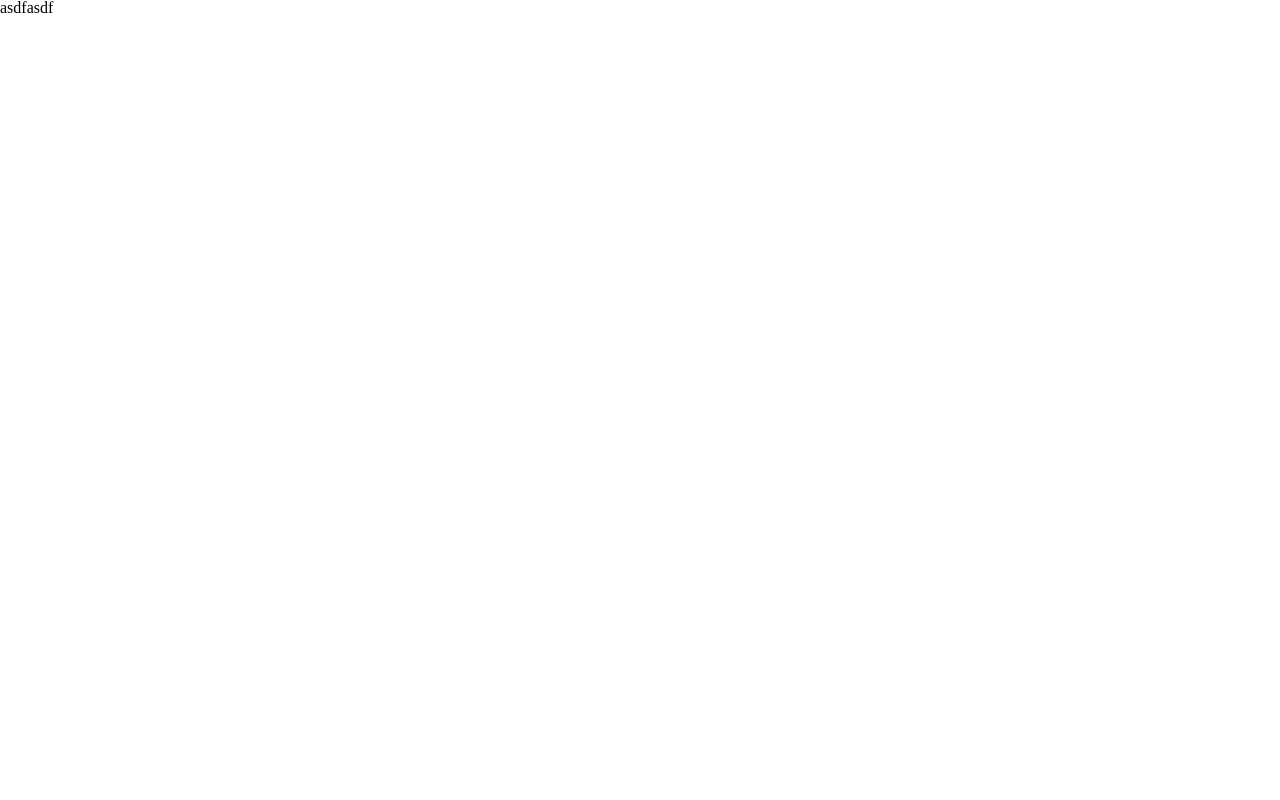
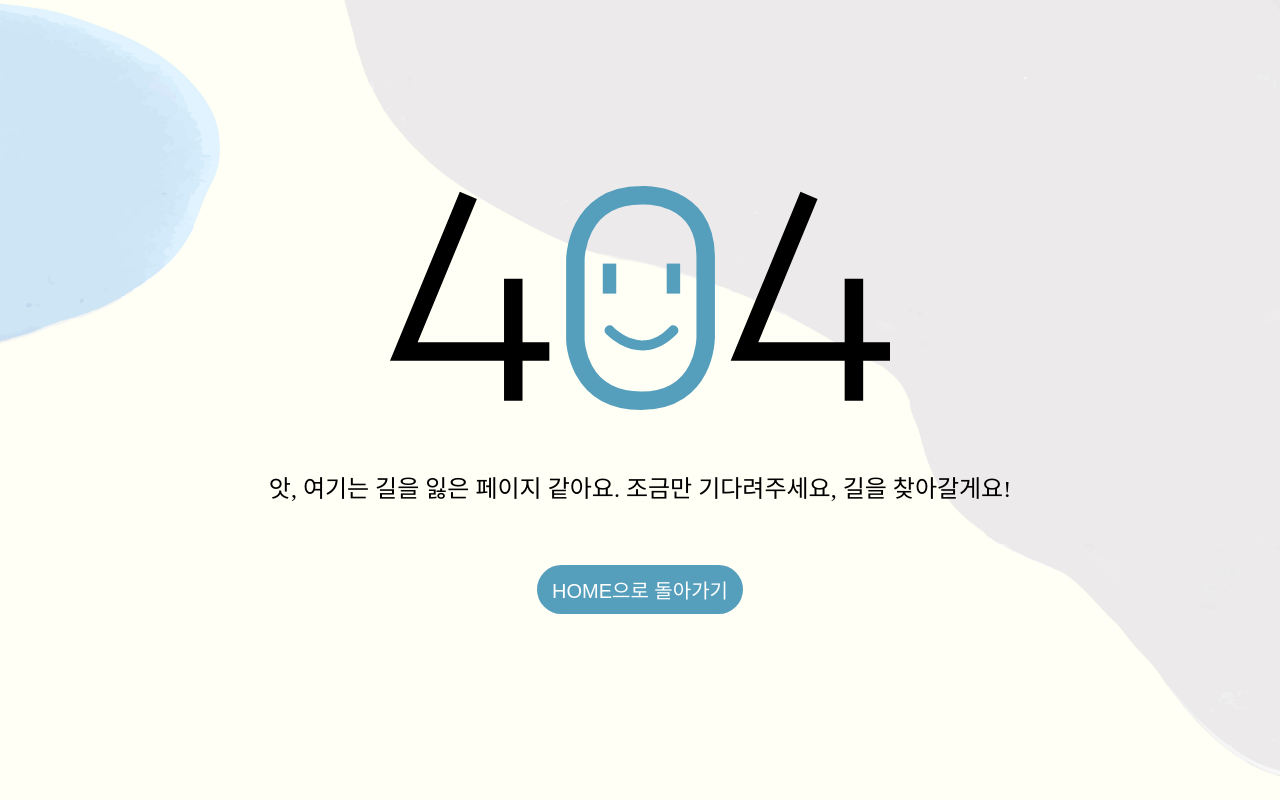
Before and after one commit to codestates-seb/seb44_main_023, a React (Vite) app in the folder client/: page / in a window 1280 px wide. Built offline with nearby package versions, Linux system fonts and the light colour scheme.

Commit message:
feat: FE/error-pages 구현 완료

```diff
--- a/client/src/App.jsx
+++ b/client/src/App.jsx
@@ -1,5 +1,14 @@
+import { Route, Routes } from "react-router-dom";
+import ErrorPage from "./pages/ErrorPage"
+
 function App() {
-  return <>asdfasdf</>;
+  return (
+    <>
+      <Routes>
+        <Route path="*" element={<ErrorPage />} />
+      </Routes>
+    </>
+  );
 }
 
 export default App;
--- /dev/null
+++ b/client/src/pages/ErrorPage.jsx
@@ -0,0 +1,71 @@
+import styled from "styled-components";
+import { useNavigate } from "react-router-dom"; // react-router-dom에서 useNavigate를 import합니다.
+import background from "../assets/background.png";
+import ErrorCode from "../assets/404page.svg";
+import "../index.css";
+
+const ErrorContainer = styled.div`
+  background-image: url(${background});
+  background-size: cover;
+  background-position: center;
+  height: 100vh;
+  display: flex;
+  justify-content: center;
+  align-items: center;
+`;
+
+const Error = styled.div`
+  text-align: center;
+  color: #fff;
+`;
+
+const ErrorCodeImage = styled.img`
+  width: 500px;
+  padding: 32px;
+`;
+
+const Text = styled.div`
+  color: black;
+  font-size: 24px;
+  padding: 32px;
+  font-weight: 500;
+`;
+
+const Button = styled.button`
+  margin: 32px;
+  font-size: 20px;
+  border-radius: 30px;
+  border: none;
+  padding: 10px 15px 10px 15px;
+  font-weight: 500;
+  background-color: #569fbc;
+  color: #ffffff;
+  cursor: pointer;
+
+  &:hover {
+    background-color: #42768b;
+  }
+`;
+
+const ErrorPage = () => {
+  const navigate = useNavigate();
+
+  const handleButtonClick = () => {
+    navigate("/main");
+  };
+
+  return (
+    <ErrorContainer>
+      <Error>
+        <ErrorCodeImage src={ErrorCode} alt="Error Code" />
+        <Text>
+          앗, 여기는 길을 잃은 페이지 같아요. 조금만 기다려주세요, 길을
+          찾아갈게요!
+        </Text>
+        <Button onClick={handleButtonClick}>HOME으로 돌아가기</Button>
+      </Error>
+    </ErrorContainer>
+  );
+};
+
+export default ErrorPage;
```
Also changed, not shown: client/src/assets/404page.svg (added), client/src/assets/background.png (added).
